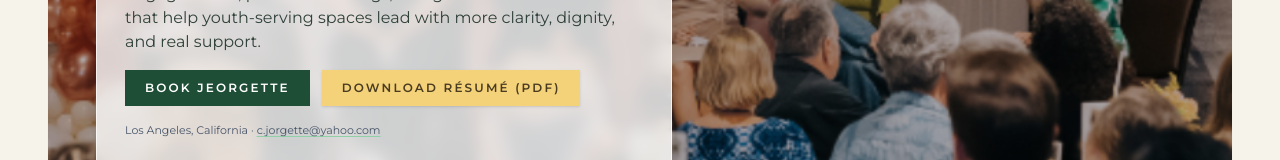
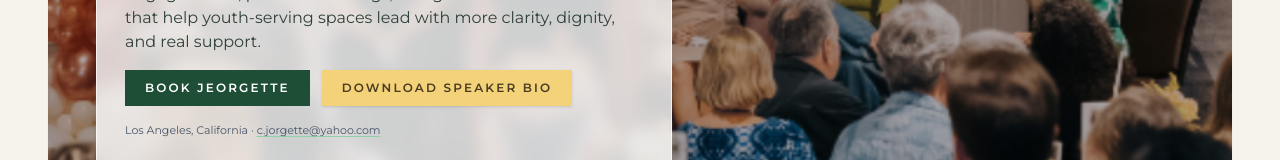
Before and after one commit to jeorgettecuellar/jeorgettecuellar-website, a React (Vite) app: page / in a window 1280 px wide. Shown: the part 742-902 px from the top of the page. Built offline with nearby package versions, Linux system fonts and the light colour scheme.

Commit message:
Update App.jsx

```diff
--- a/App.jsx
+++ b/App.jsx
@@ -1,4 +1,4 @@
-   import React, { useEffect, useState } from "react";
+ import React, { useEffect, useState } from "react";
 import { motion } from "framer-motion";
 
 const NAV_ITEMS = [
@@ -362,11 +362,11 @@ export default function App() {
                       </button>
 
                       <a
-                        href="/resume.pdf"
+                        href="/Jeorgette_Cuellar_Speaker_Bio_Media_Sheet.pdf"
                         download
                         className="inline-flex items-center bg-[#F4D27A] px-5 py-2.5 text-[11px] md:text-xs font-semibold uppercase tracking-[0.18em] text-[#4A3C21] shadow hover:bg-[#E7C661]"
                       >
-                        Download résumé (PDF)
+                        Download Speaker Bio
                       </a>
                     </div>
 
@@ -631,11 +631,11 @@ export default function App() {
                 Book Jeorgette
               </button>
               <a
-                href="/resume.pdf"
+                href="/Jeorgette_Cuellar_Speaker_Bio_Media_Sheet.pdf"
                 download
                 className="inline-flex items-center bg-[#4A3C21] px-5 py-2.5 text-[11px] md:text-xs font-semibold uppercase tracking-[0.18em] text-white hover:bg-[#3B2F18]"
               >
-                Download résumé
+                Download Speaker Bio
               </a>
             </div>
           </div>
```
